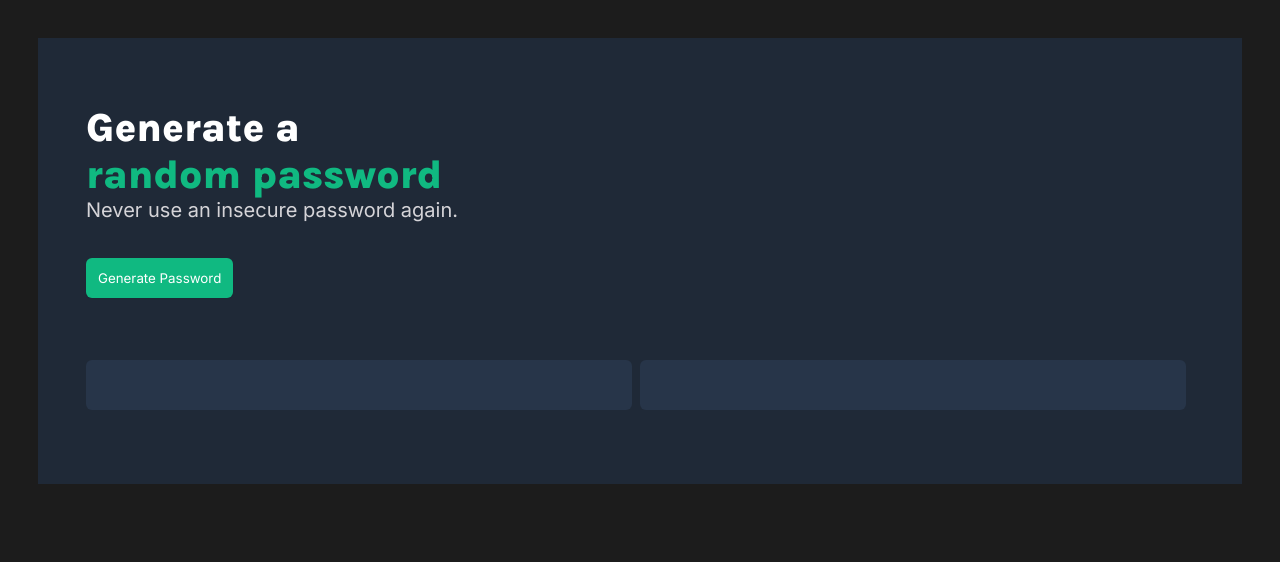
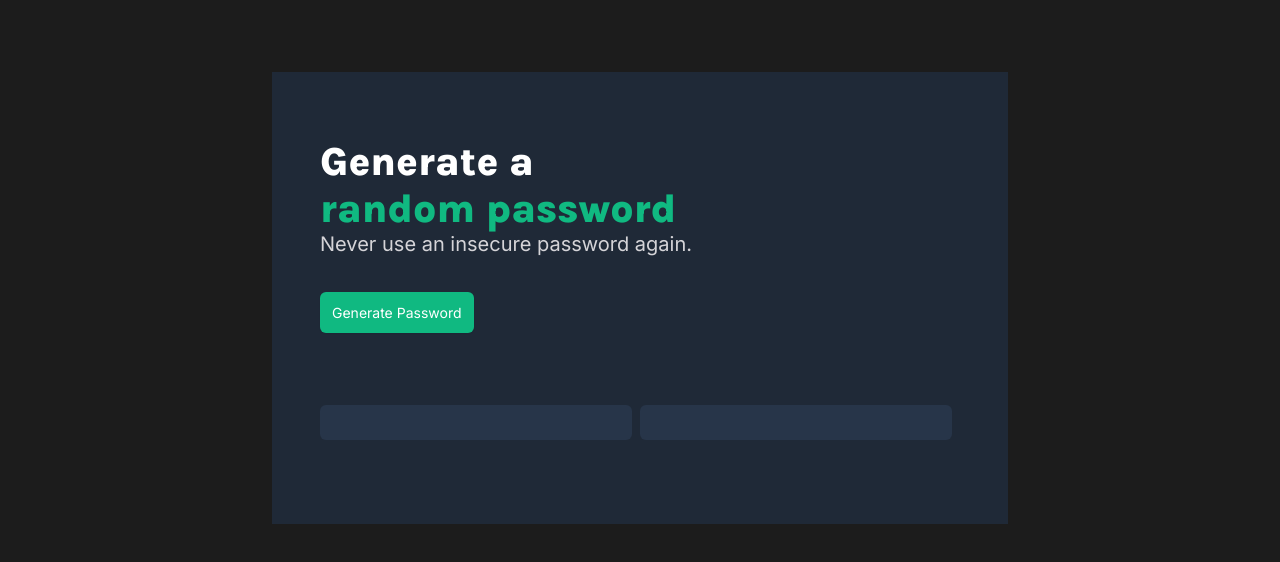
Before and after one commit to moshoodabdullahi/password-generator, a website: page index.html in a window 1280 px wide. Drawn offline with Linux system fonts and the light colour scheme; files whose address does not match are found by name.

Commit message:
chore: Update project accessibility

```diff
--- a/css/index.css
+++ b/css/index.css
@@ -6,14 +6,15 @@
 
 html,
 body {
-  margin: 0;
+  margin-top: 36px;
   padding: 0;
   background: #1c1c1c;
 }
 
 .container {
   padding: 48px;
-  margin: 38px;
+  margin: 0 auto;
+  width: 50%;
   background: #1f2937;
 }
 
@@ -22,7 +23,7 @@ body {
 }
 
 .header {
-  font-family: Karla, 'sans serif';
+  font-family: Karla, sans-serif;
   font-size: 40px;
   color: #fff;
   margin: 0;
@@ -35,7 +36,7 @@ body {
 
 .sub-heading {
   font-size: 20px;
-  font-family: Inter, 'sans serif';
+  font-family: Inter, sans-serif;
   margin: 0;
 }
 
@@ -48,18 +49,19 @@ body {
   width: 100%;
 }
 
-#generate-password-el {
-  height: 100%;
-}
-
 .btn {
   padding: 12px;
   border-radius: 6px;
   background: #10b981;
   color: #fff;
-  font-family: Inter, 'sans serif';
+  font-family: Inter, sans-serif;
   border: none;
   box-shadow: 0 1px 2px rgb(0 0 0 / 5%);
+}
+
+#generate-password-el {
+  height: 100%;
+  font-size: 14px;
 }
 
 .password-generator {
@@ -77,12 +79,11 @@ body {
 }
 
 .password {
-  min-height: 50px;
+  min-height: 35px;
   display: flex;
   align-items: center;
   width: 100%;
-  margin: 8px 0;
-  font-family: Inter, 'sans serif';
+  font-family: Inter, sans-serif;
   color: #10b981;
   background: #273549;
   border-radius: 6px;
--- a/index.html
+++ b/index.html
@@ -21,10 +21,10 @@
 
       <div class="password-generator">
         <div class="column-left">
-          <p class="password" id="pass-el-one"></p>
+          <p class="password" id="pass-one-el"></p>
         </div>
         <div class="column-right">
-          <p class="password" id="pass-el-two"></p>
+          <p class="password" id="pass-two-el"></p>
         </div>
       </div>
     </div>
--- a/js/index.js
+++ b/js/index.js
@@ -91,3 +91,12 @@ const characters = [
   '?',
   '/',
 ];
+
+const passOneEl = document.querySelector('#pass-one-el');
+const passTwoEl = document.querySelector('#pass-two-el');
+const generatePasswordEl = document.querySelector('#generate-password-el');
+
+function randomCharacter() {
+  const randomNumber = Math.floor(Math.random() * characters.length);
+  return (characters = [randomNumber]);
+}
```
